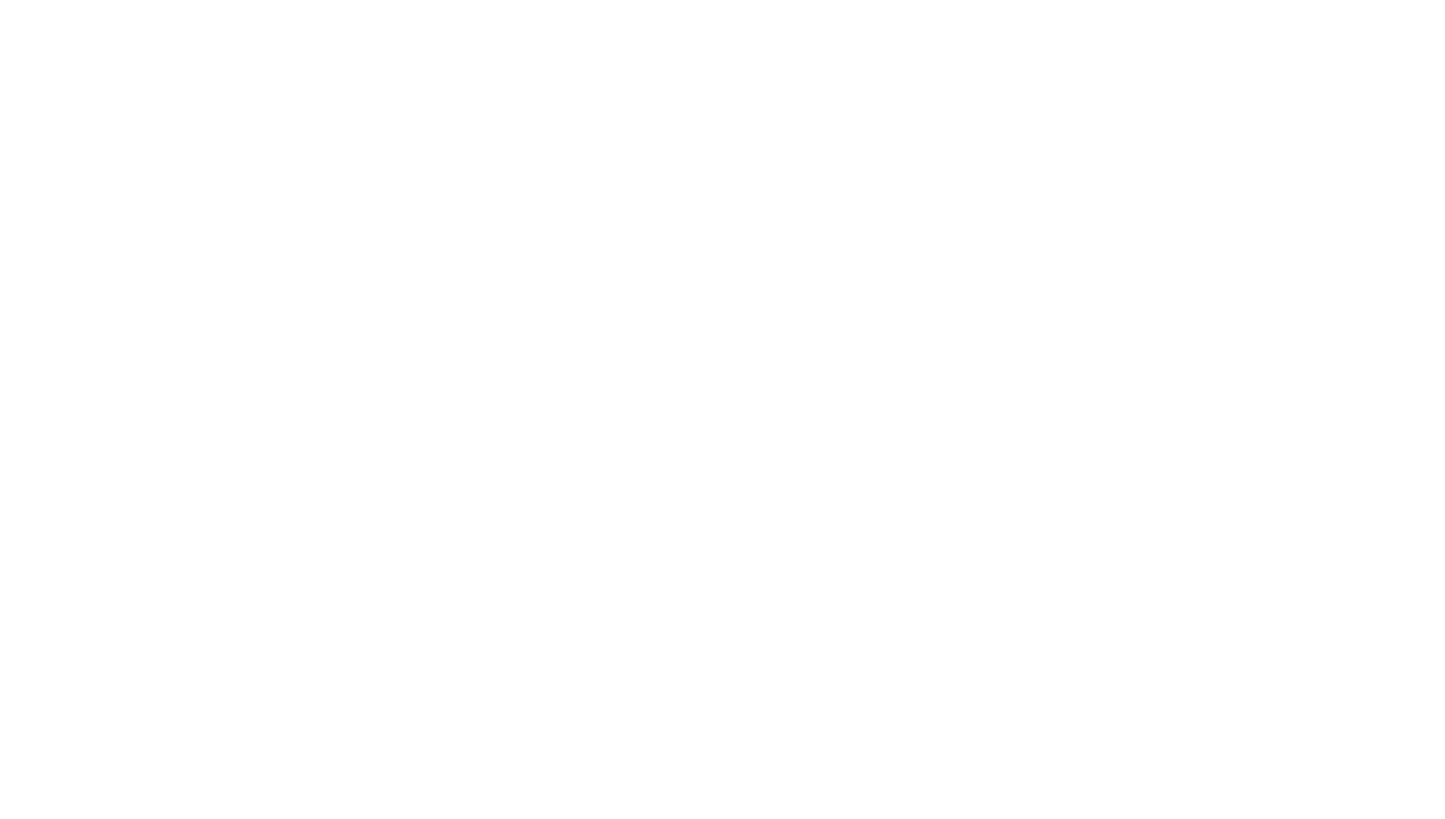
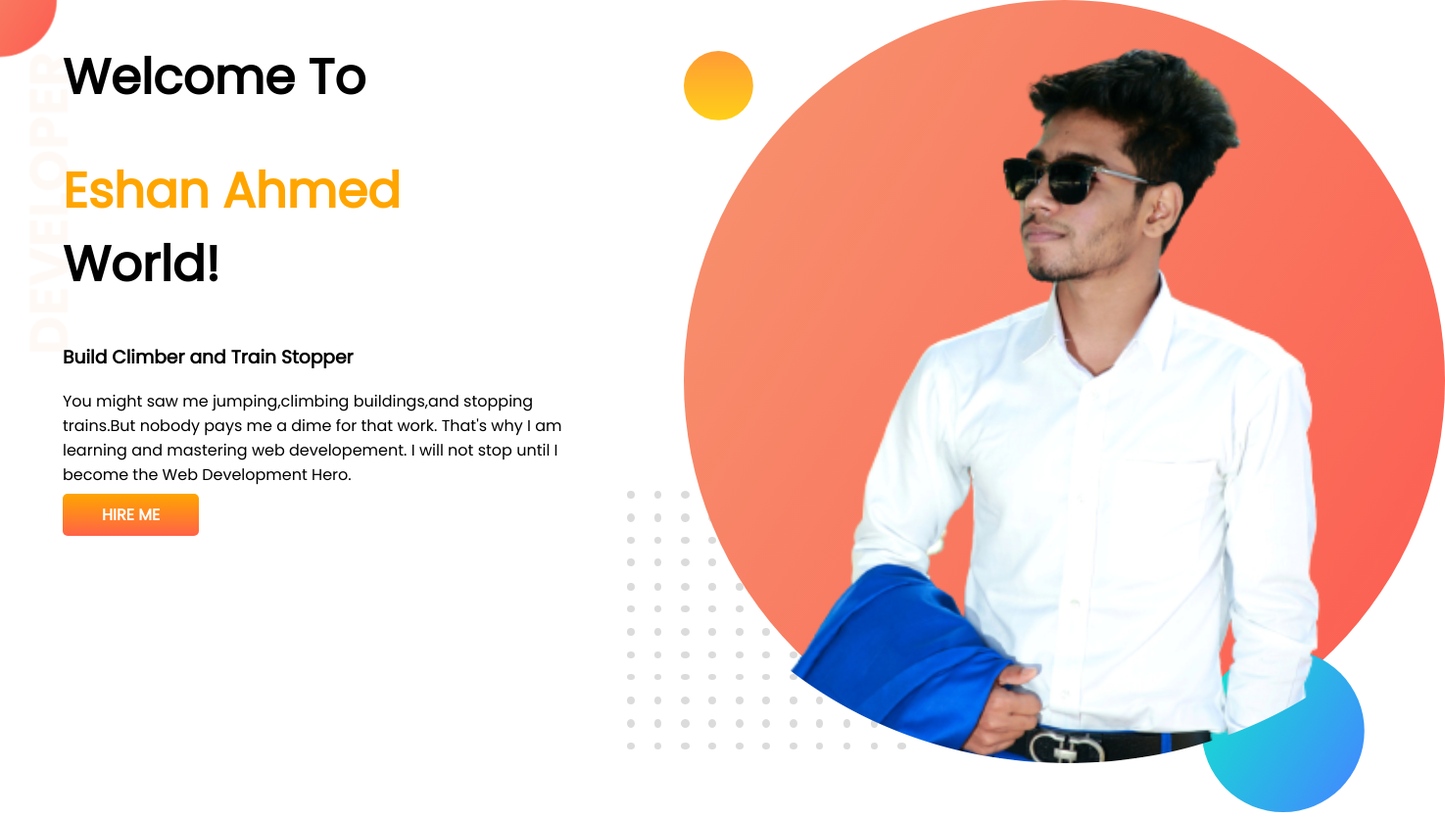
Before and after one commit to masum6568/developer-portfolio, a plain HTML site: page index.html in a window 1280 px wide. Shown: the whole page at 98% size, 1475 px wide, since content can reach past the window. Before the commit the page ends 800 px from the top, so only its background shows below. Drawn offline with Linux system fonts and the light colour scheme.

Commit message:
top banner added

```diff
--- a/index.html
+++ b/index.html
@@ -1,14 +1,34 @@
 <!DOCTYPE html>
 <html lang="en">
+
 <head>
     <meta charset="UTF-8">
     <meta http-equiv="X-UA-Compatible" content="IE=edge">
     <meta name="viewport" content="width=device-width, initial-scale=1.0">
     <title>Eshan Portfolio</title>
+    <link rel="preconnect" href="https://fonts.googleapis.com">
+    <link rel="preconnect" href="https://fonts.gstatic.com" crossorigin>
+    <link href="https://fonts.googleapis.com/css2?family=Poppins&display=swap" rel="stylesheet">
     <link rel="stylesheet" href="style.css">
+</head>
 
-</head>
 <body>
+    <section class="top-banner">
+        <div class="half-width">
+            <h1>Welcome To</h1>
+            <h1><span class="orange-color">Eshan Ahmed</span> World!</h1>
+            <h3>Build Climber and Train Stopper</h3>
+            <p>You might saw me jumping,climbing buildings,and stopping trains.But nobody pays me a dime for that work.
+                That's why I am learning and mastering web developement. I will not stop until I become the Web
+                Development
+                Hero.</p>
+            <a class="link-button" target="_blank" href="https://www.linkedin.com/company/programminghero/">HIRE ME</a>
+        </div>
+        <div class="half-width">
+            <img src="images/masum.png" alt="">
+        </div>
+    </section>
 
 </body>
+
 </html>
--- a/style.css
+++ b/style.css
@@ -0,0 +1,32 @@
+body{
+    font-family: 'Poppins', sans-serif;
+    margin: 0px;
+}
+h1{
+    font-size: 50px;
+}
+.orange-color{
+    color:orange;
+}
+section{
+    display: flex;
+}
+.half-width{
+    width: 50%;
+    padding-left: 5%;
+}
+.half-width:{
+    width: 80%;
+}
+.link-button{
+    text-decoration: none;
+    background-image:linear-gradient(orange,tomato);
+    color:white;
+    font-weight: 700;
+    padding: 10px 40px;
+    border-radius: 5px;
+}
+.top-banner{
+    background-image: url(images/top-banner.png);
+    background-repeat: no-repeat;
+}
```
Also changed, not shown: images/dream-bg.png (added), images/exp-bg.png (added), images/jhankar.png (added), images/jhankar2.png (added), images/masum.png (added), images/my-bg2.png (added), images/top-banner.png (added), show off/IMG_0272-01.jpeg (added), show off/IMG_0287-01-01.jpeg (added), show off/IMG_8220-01.jpeg (added), show off/IMG_8234-01-01.jpeg (added), 1 other file.
